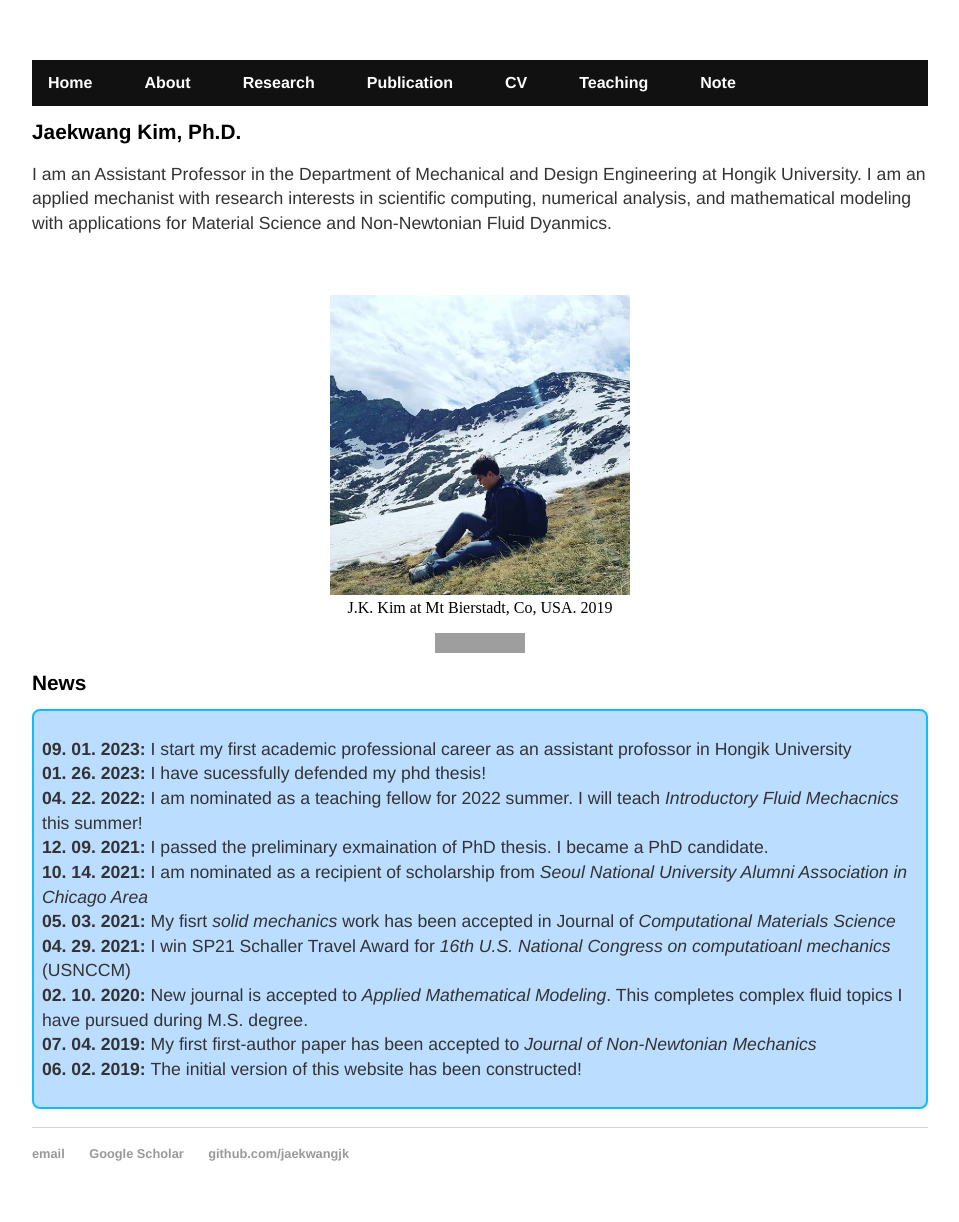
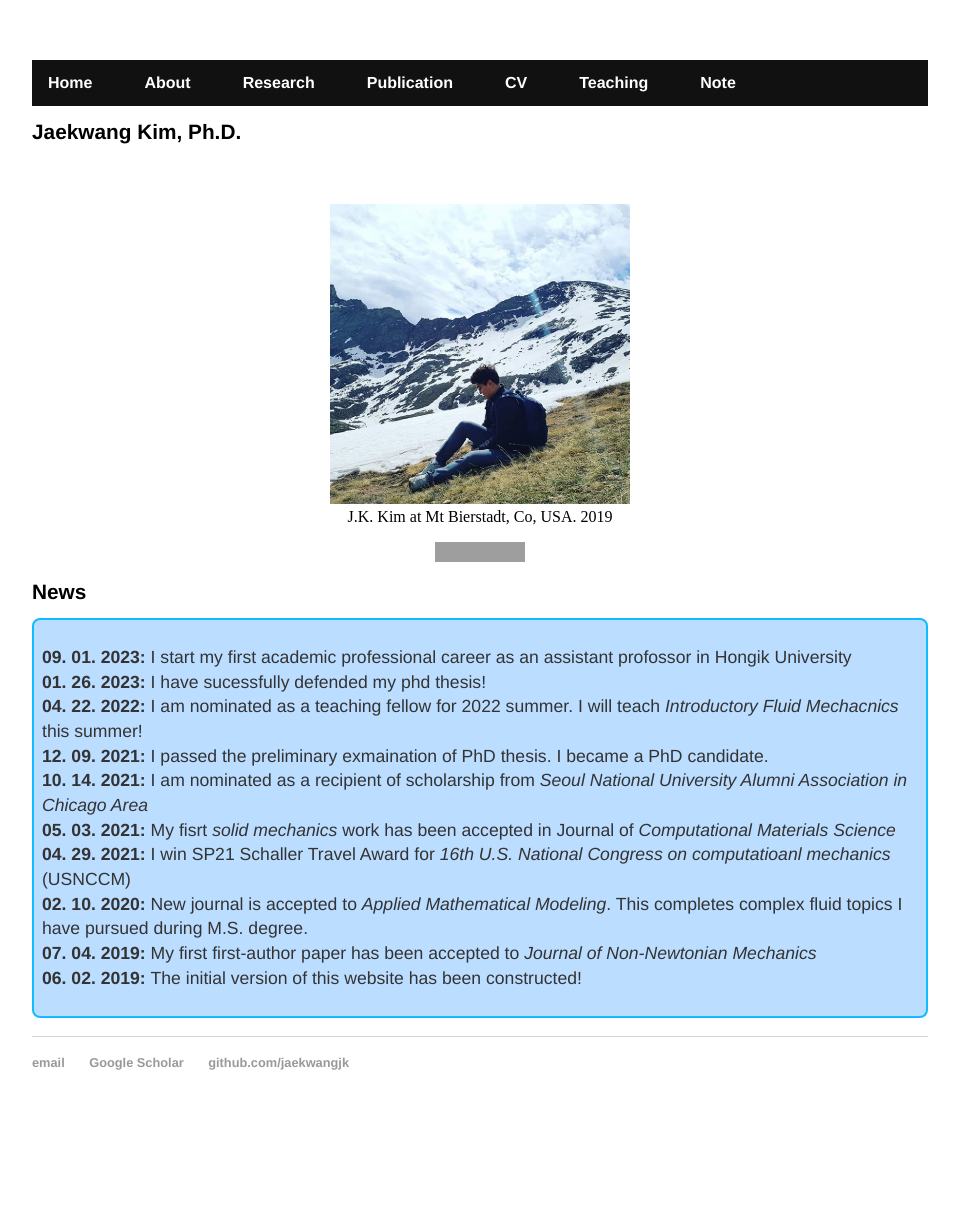
Before and after one commit to jaekwangjk/jaekwangjk.github.io, a Jekyll site: the page built from index.html, in a window 1280 px wide. Shown: the whole page, without its empty margins (160-1119 px from the left). Built offline with Jekyll 4.4.1, drawn with Linux system fonts in a browser that asks for light colours; after the commit the page ends 1131 px from its top, so only the background shows below that; grey boxes are pictures that could not be loaded.

Commit message:
Update index.html

```diff
--- a/index.html
+++ b/index.html
@@ -8,12 +8,6 @@ title: Jaekwang Kim
 	<h1>Jaekwang Kim, Ph.D. </h1>
 	<div>
 
-
-	<p>
-	I am an Assistant Professor in the Department of Mechanical and Design Engineering at Hongik University.
-	I am an applied mechanist with research interests in scientific computing, numerical analysis, and mathematical
-	modeling with applications for Material Science and Non-Newtonian Fluid Dyanmics.
-	</p>
 	</div>
 
 	</p>
```
